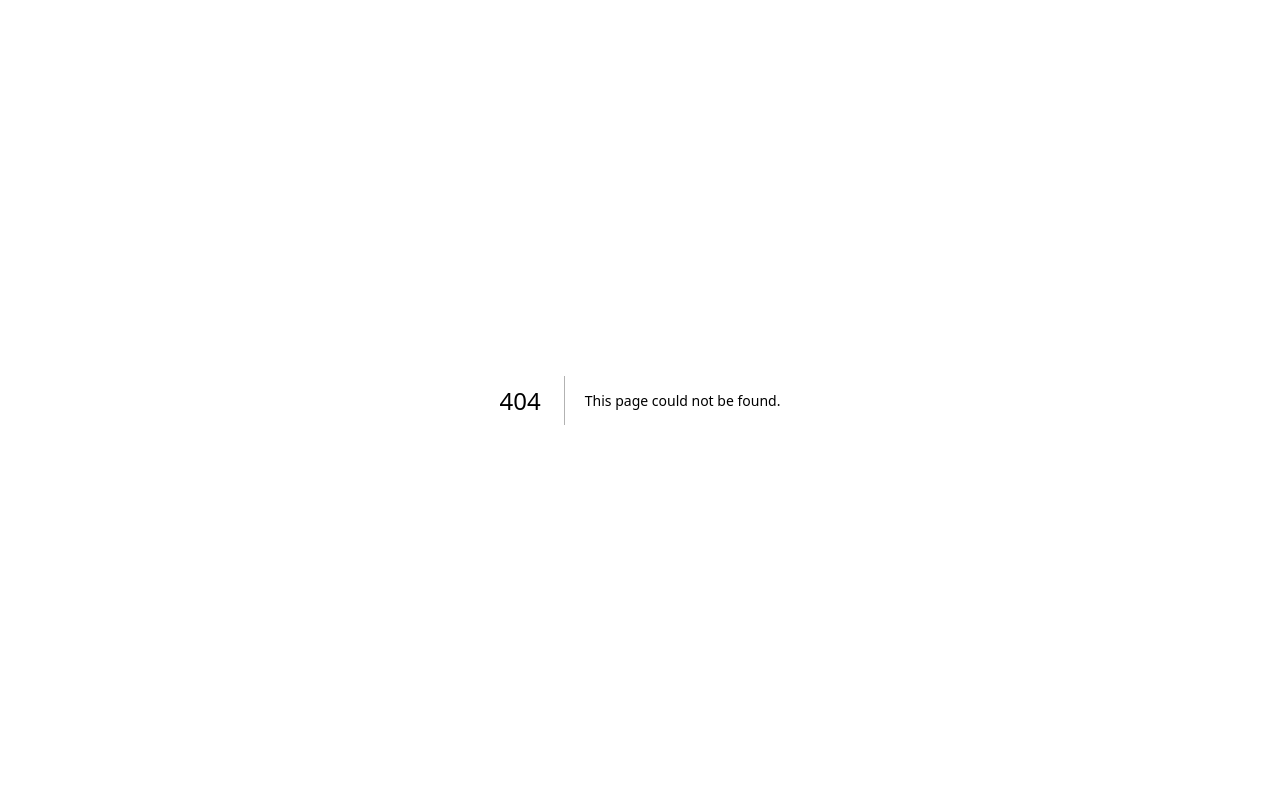
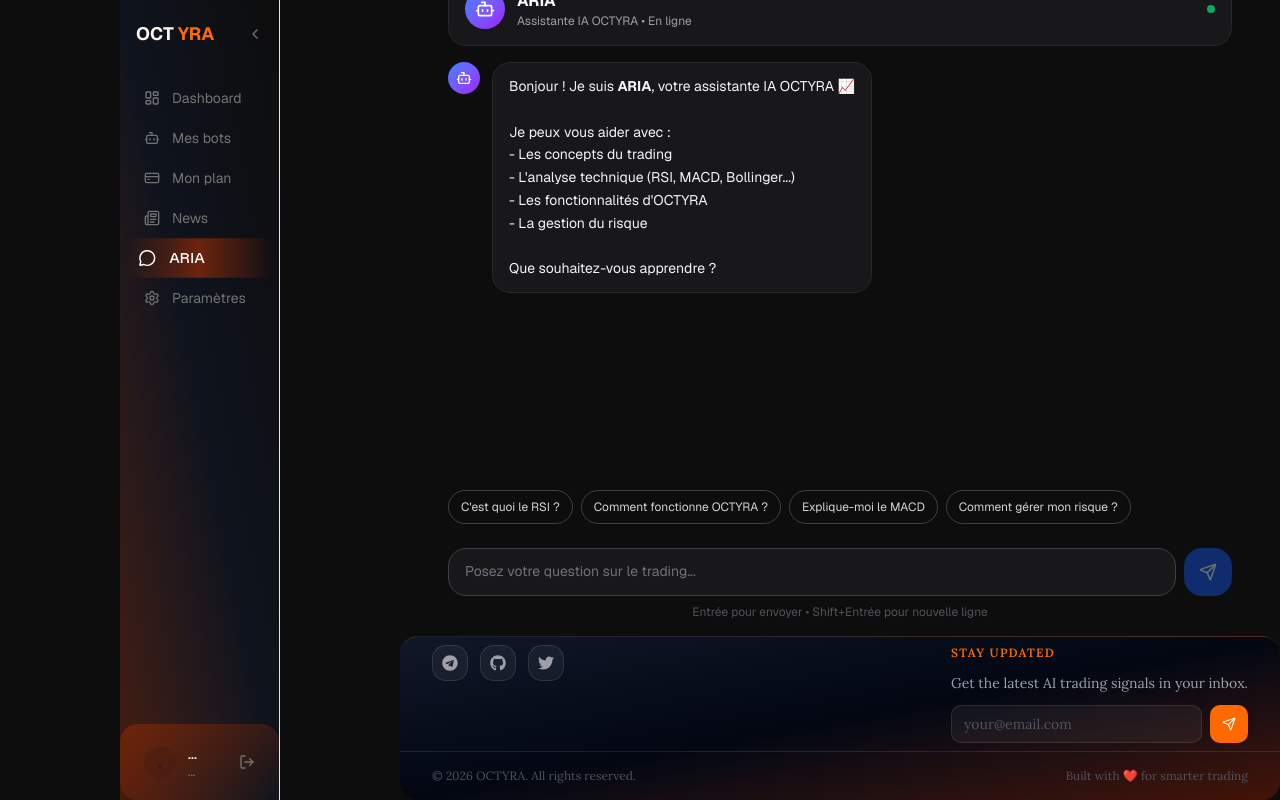
Before and after one commit to kevinrakoto53-code/Octyra-trade_frontend, a Next.js app: page /dashboard/chat in a window 1280 px wide. Before the commit this address had no page. Built offline with nearby package versions, Linux system fonts and the light colour scheme; no server answers; sample sign-in values are in the browser's storage.

Commit message:
feat: ARIA chat page

```diff
--- /dev/null
+++ b/app/components/Dashboard/Chat.tsx
@@ -0,0 +1,190 @@
+"use client";
+import { useState, useRef, useEffect } from "react";
+import { Send, Bot, User, Loader2 } from "lucide-react";
+
+interface Message {
+  role: "user" | "assistant";
+  content: string;
+}
+
+const API_URL = process.env.NEXT_PUBLIC_API_URL;
+
+export default function Chat() {
+  const [messages, setMessages] = useState<Message[]>([
+    {
+      role: "assistant",
+      content:
+        "Bonjour ! Je suis **ARIA**, votre assistante IA OCTYRA 📈\n\nJe peux vous aider avec :\n- Les concepts du trading\n- L'analyse technique (RSI, MACD, Bollinger...)\n- Les fonctionnalités d'OCTYRA\n- La gestion du risque\n\nQue souhaitez-vous apprendre ?",
+    },
+  ]);
+  const [input, setInput] = useState("");
+  const [loading, setLoading] = useState(false);
+  const bottomRef = useRef<HTMLDivElement>(null);
+
+  useEffect(() => {
+    bottomRef.current?.scrollIntoView({ behavior: "smooth" });
+  }, [messages]);
+
+  const sendMessage = async () => {
+    if (!input.trim() || loading) return;
+
+    const userMessage: Message = { role: "user", content: input };
+    const newMessages = [...messages, userMessage];
+    setMessages(newMessages);
+    setInput("");
+    setLoading(true);
+
+    try {
+      const token = localStorage.getItem("access_token");
+      const history = newMessages.slice(-10).map((m) => ({
+        role: m.role,
+        content: m.content,
+      }));
+
+      const res = await fetch(`${API_URL}/api/chat/`, {
+        method: "POST",
+        headers: {
+          "Content-Type": "application/json",
+          Authorization: `Bearer ${token}`,
+        },
+        body: JSON.stringify({
+          message: input,
+          history: history.slice(0, -1),
+        }),
+      });
+
+      const data = await res.json();
+      setMessages((prev) => [
+        ...prev,
+        { role: "assistant", content: data.response },
+      ]);
+    } catch {
+      setMessages((prev) => [
+        ...prev,
+        {
+          role: "assistant",
+          content: "❌ Erreur de connexion. Réessayez dans un instant.",
+        },
+      ]);
+    } finally {
+      setLoading(false);
+    }
+  };
+
+  const handleKey = (e: React.KeyboardEvent) => {
+    if (e.key === "Enter" && !e.shiftKey) {
+      e.preventDefault();
+      sendMessage();
+    }
+  };
+
+  const formatMessage = (text: string) => {
+    return text
+      .replace(/\*\*(.*?)\*\*/g, "<strong>$1</strong>")
+      .replace(/\n/g, "<br/>");
+  };
+
+  const suggestions = [
+    "C'est quoi le RSI ?",
+    "Comment fonctionne OCTYRA ?",
+    "Explique-moi le MACD",
+    "Comment gérer mon risque ?",
+  ];
+
+  return (
+    <div className="flex flex-col h-[calc(100vh-120px)] max-w-4xl mx-auto p-4">
+      {/* Header */}
+      <div className="flex items-center gap-3 mb-4 p-4 bg-zinc-900 rounded-2xl border border-zinc-800">
+        <div className="w-10 h-10 rounded-full bg-gradient-to-br from-blue-500 to-purple-600 flex items-center justify-center">
+          <Bot size={20} className="text-white" />
+        </div>
+        <div>
+          <h2 className="font-bold text-white">ARIA</h2>
+          <p className="text-xs text-zinc-400">Assistante IA OCTYRA • En ligne</p>
+        </div>
+        <div className="ml-auto w-2 h-2 rounded-full bg-green-400 animate-pulse" />
+      </div>
+
+      {/* Messages */}
+      <div className="flex-1 overflow-y-auto space-y-4 pr-2 scrollbar-thin scrollbar-thumb-zinc-700">
+        {messages.map((msg, i) => (
+          <div
+            key={i}
+            className={`flex gap-3 ${msg.role === "user" ? "flex-row-reverse" : "flex-row"}`}
+          >
+            <div
+              className={`w-8 h-8 rounded-full flex-shrink-0 flex items-center justify-center ${
+                msg.role === "assistant"
+                  ? "bg-gradient-to-br from-blue-500 to-purple-600"
+                  : "bg-zinc-700"
+              }`}
+            >
+              {msg.role === "assistant" ? (
+                <Bot size={16} className="text-white" />
+              ) : (
+                <User size={16} className="text-white" />
+              )}
+            </div>
+            <div
+              className={`max-w-[75%] px-4 py-3 rounded-2xl text-sm leading-relaxed ${
+                msg.role === "assistant"
+                  ? "bg-zinc-900 border border-zinc-800 text-zinc-100"
+                  : "bg-blue-600 text-white"
+              }`}
+              dangerouslySetInnerHTML={{ __html: formatMessage(msg.content) }}
+            />
+          </div>
+        ))}
+
+        {loading && (
+          <div className="flex gap-3">
+            <div className="w-8 h-8 rounded-full bg-gradient-to-br from-blue-500 to-purple-600 flex items-center justify-center">
+              <Bot size={16} className="text-white" />
+            </div>
+            <div className="bg-zinc-900 border border-zinc-800 px-4 py-3 rounded-2xl">
+              <Loader2 size={16} className="animate-spin text-blue-400" />
+            </div>
+          </div>
+        )}
+        <div ref={bottomRef} />
+      </div>
+
+      {/* Suggestions */}
+      {messages.length === 1 && (
+        <div className="flex flex-wrap gap-2 my-3">
+          {suggestions.map((s) => (
+            <button
+              key={s}
+              onClick={() => setInput(s)}
+              className="text-xs px-3 py-2 rounded-full border border-zinc-700 text-zinc-300 hover:border-blue-500 hover:text-blue-400 transition-colors"
+            >
+              {s}
+            </button>
+          ))}
+        </div>
+      )}
+
+      {/* Input */}
+      <div className="flex gap-2 mt-3">
+        <textarea
+          value={input}
+          onChange={(e) => setInput(e.target.value)}
+          onKeyDown={handleKey}
+          placeholder="Posez votre question sur le trading..."
+          rows={1}
+          className="flex-1 bg-zinc-900 border border-zinc-700 rounded-2xl px-4 py-3 text-sm text-white placeholder-zinc-500 resize-none focus:outline-none focus:border-blue-500 transition-colors"
+        />
+        <button
+          onClick={sendMessage}
+          disabled={loading || !input.trim()}
+          className="w-12 h-12 rounded-2xl bg-blue-600 hover:bg-blue-500 disabled:opacity-40 disabled:cursor-not-allowed flex items-center justify-center transition-colors flex-shrink-0"
+        >
+          <Send size={18} className="text-white" />
+        </button>
+      </div>
+      <p className="text-center text-xs text-zinc-600 mt-2">
+        Entrée pour envoyer • Shift+Entrée pour nouvelle ligne
+      </p>
+    </div>
+  );
+}
--- a/app/components/Dashboard/SideBar.tsx
+++ b/app/components/Dashboard/SideBar.tsx
@@ -12,6 +12,7 @@
   LogOut,
   ChevronLeft,
   ChevronRight,
+  MessageCircle,
 } from "lucide-react";
 
 const navItems = [
@@ -19,6 +20,7 @@
   { href: "/dashboard/bots", label: "Mes bots", icon: Bot },
   { href: "/dashboard/plan", label: "Mon plan", icon: CreditCard },
   { href: "/dashboard/news", label: "News", icon: Newspaper },
+  { href: "/dashboard/chat", label: "ARIA", icon: MessageCircle },
   { href: "/dashboard/settings", label: "Paramètres", icon: Settings },
 ];
 
--- /dev/null
+++ b/app/dashboard/chat/page.tsx
@@ -0,0 +1,6 @@
+'use client'
+import Chat from '@/app/components/Dashboard/Chat'
+
+export default function ChatPage() {
+  return <Chat />
+}
```
